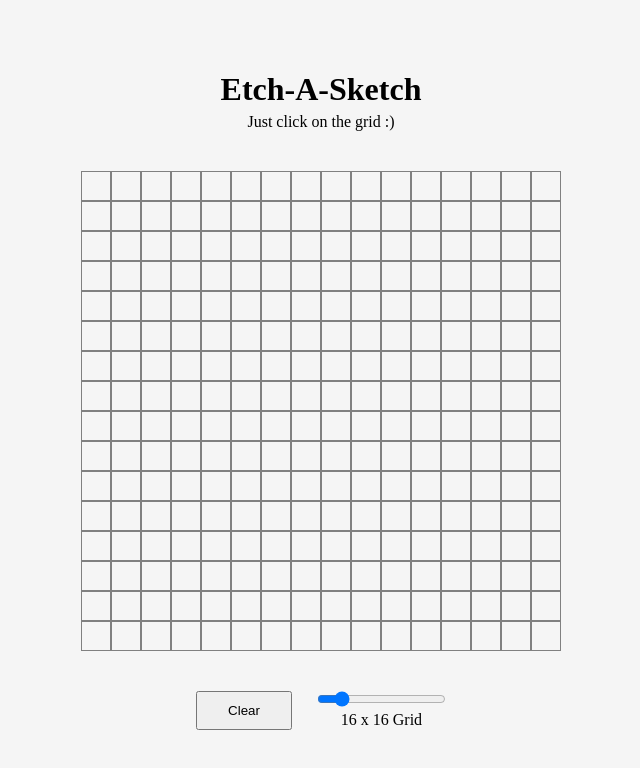
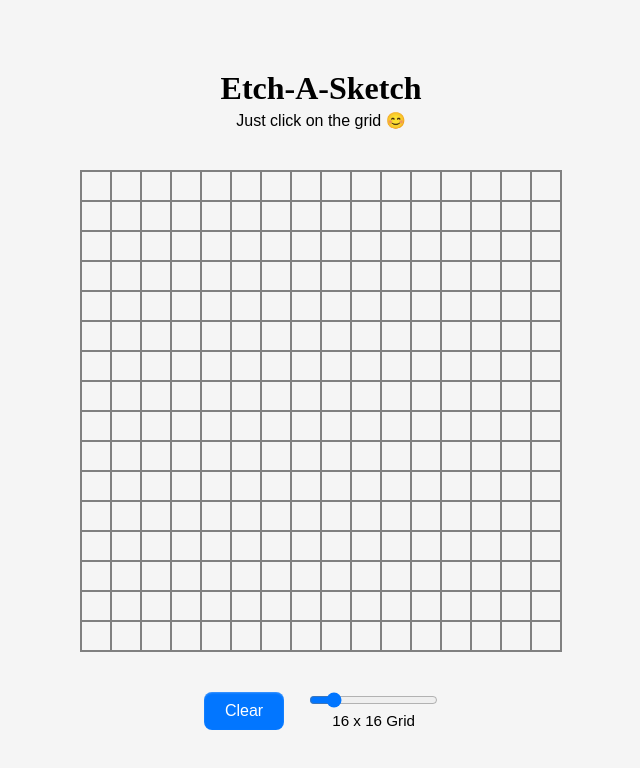
Before and after one commit to oAntonioMauricio/Etch-A-Sketch, a plain HTML site: page index.html in a window 1280 px wide. Shown: the whole page, without its empty margins (319-959 px from the left). Drawn offline with Linux system fonts and the light colour scheme.

Commit message:
personalize the clear button

```diff
--- a/index.html
+++ b/index.html
@@ -15,7 +15,7 @@
     <div class="pageContainer">
         <div>
             <h1>Etch-A-Sketch</h1>
-            <p id="subtitle">Just click on the grid :)</p>
+            <p id="subtitle">Just click on the grid 😊</p>
         </div>
         <div class="squaresContainer" id="squaresContainer">
 
--- a/style.css
+++ b/style.css
@@ -19,6 +19,7 @@
     display: flex;
     justify-content: start;
     flex-wrap: wrap;
+    border: 0.5px solid grey;
 }
 
 .square {
@@ -40,21 +41,53 @@
 
 #sliderValue {
     text-align: center;
+    font-family: "RM Neue", sans-serif;
+    font-size: 95%;
+    line-height: 1.15;
 }
 
 #clearButton {
-    padding: 10px 30px;
+    align-items: center;
+    appearance: button;
+    background-color: #0276FF;
+    border-radius: 8px;
+    border-style: none;
+    box-shadow: rgba(255, 255, 255, 0.26) 0 1px 2px inset;
+    box-sizing: border-box;
+    color: #fff;
+    cursor: pointer;
+    display: flex;
+    flex-direction: row;
+    flex-shrink: 0;
+    font-family: "RM Neue", sans-serif;
+    font-size: 100%;
+    line-height: 1.15;
+    margin: 0;
+    padding: 10px 21px;
+    text-align: center;
+    text-transform: none;
+    transition: color .13s ease-in-out, background .13s ease-in-out, opacity .13s ease-in-out, box-shadow .13s ease-in-out;
+    user-select: none;
+    -webkit-user-select: none;
+    touch-action: manipulation;
 }
 
-.slidecontainer {
-
+#clearButton:active {
+    background-color: #006AE8;
 }
 
-#myRange{
+#clearButton:hover {
+    background-color: #1C84FF;
+}
+
+#myRange {
     color: #60a5fa;
 }
 
 #subtitle {
     text-align: center;
     margin-top: 5px;
+    font-family: "RM Neue", sans-serif;
+    font-size: 100%;
+    line-height: 1.15;
 }
```
